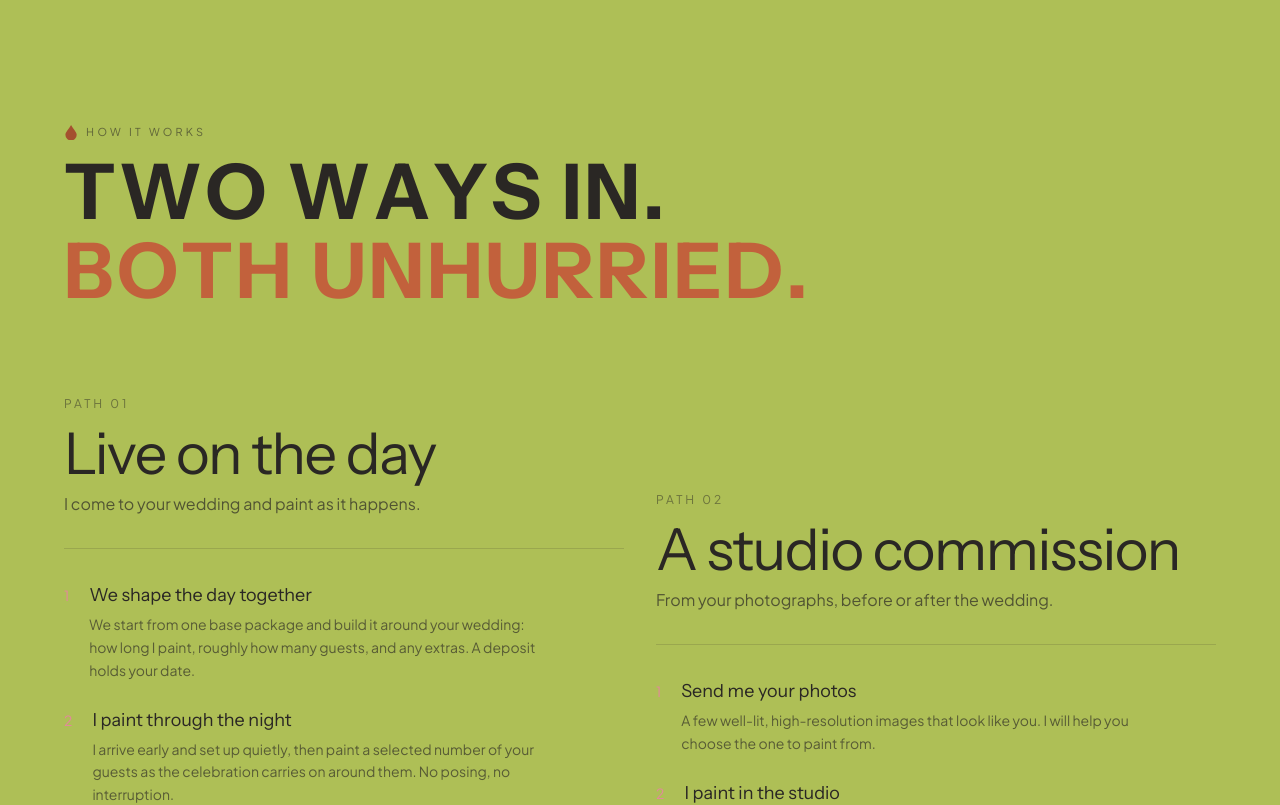
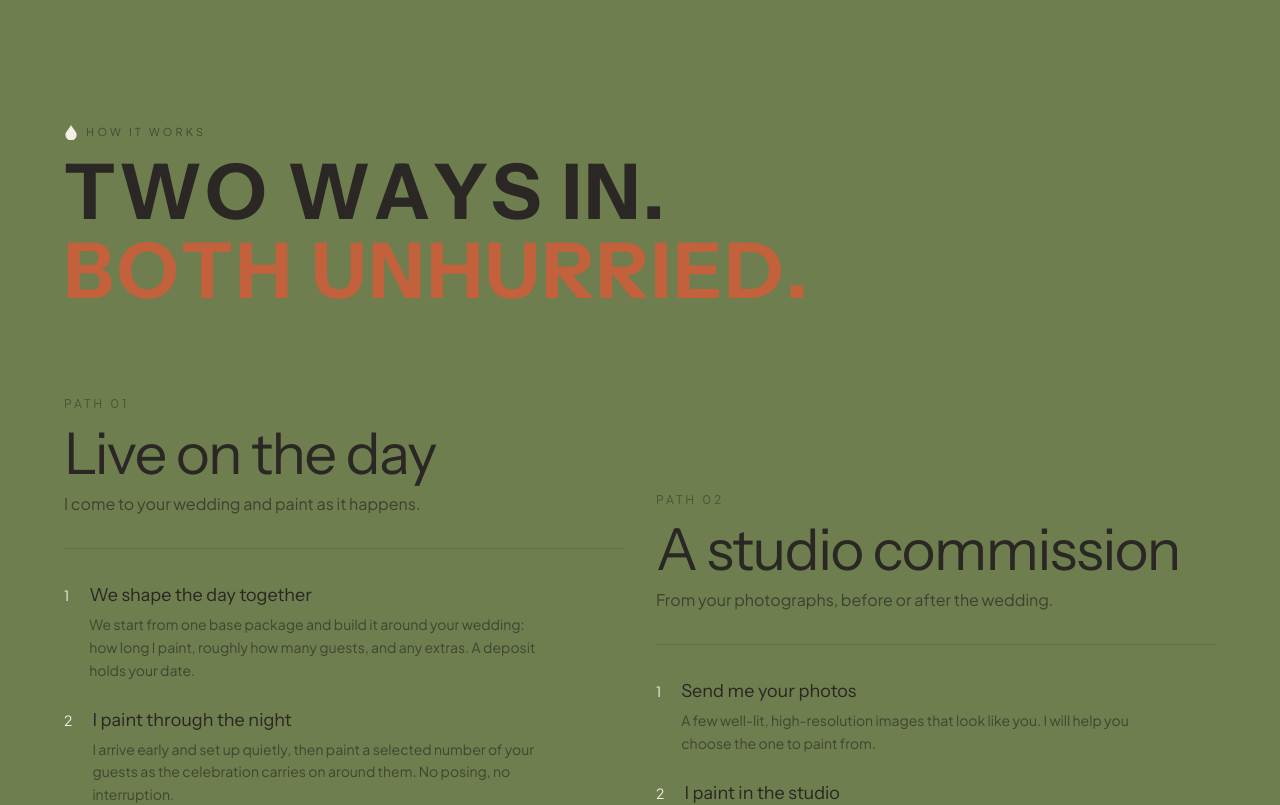
Before and after one commit to itschriswang/EventsWatercolouring, a React (Vite) app: page / in a window 1280 px wide. Shown: the part 2080-2885 px from the top of the page. Built offline with nearby package versions, Linux system fonts and the light colour scheme.

Commit message:
Update TwoPaths.jsx

```diff
--- a/src/components/TwoPaths.jsx
+++ b/src/components/TwoPaths.jsx
@@ -10,11 +10,11 @@ export default function TwoPaths() {
   return (
     <section
       id="process"
-      className="relative w-full overflow-hidden bg-lime px-[5vw] py-[clamp(4rem,10vw,9rem)] text-ink"
+      className="relative w-full overflow-hidden bg-sage px-[5vw] py-[clamp(4rem,10vw,9rem)] text-ink"
     >
 
       <div className="relative z-10 flex flex-col gap-4">
-        <Label fill="#A4502F" className="!text-ink/60">
+        <Label fill="#F4EFE6" className="!text-ink/60">
           {PATHS.label}
         </Label>
         <SplitText
@@ -49,7 +49,7 @@ export default function TwoPaths() {
             <ol className="mt-8 flex flex-col gap-6 border-t border-ink/15 pt-8">
               {path.steps.map((s, si) => (
                 <li key={si} className="flex gap-5">
-                  <span className="mt-1 font-mono text-sm text-blush">{si + 1}</span>
+                  <span className="mt-1 font-mono text-sm text-paper">{si + 1}</span>
                   <span>
                     <b className="block font-display text-lg font-normal text-ink">
                       {s.b}
```
